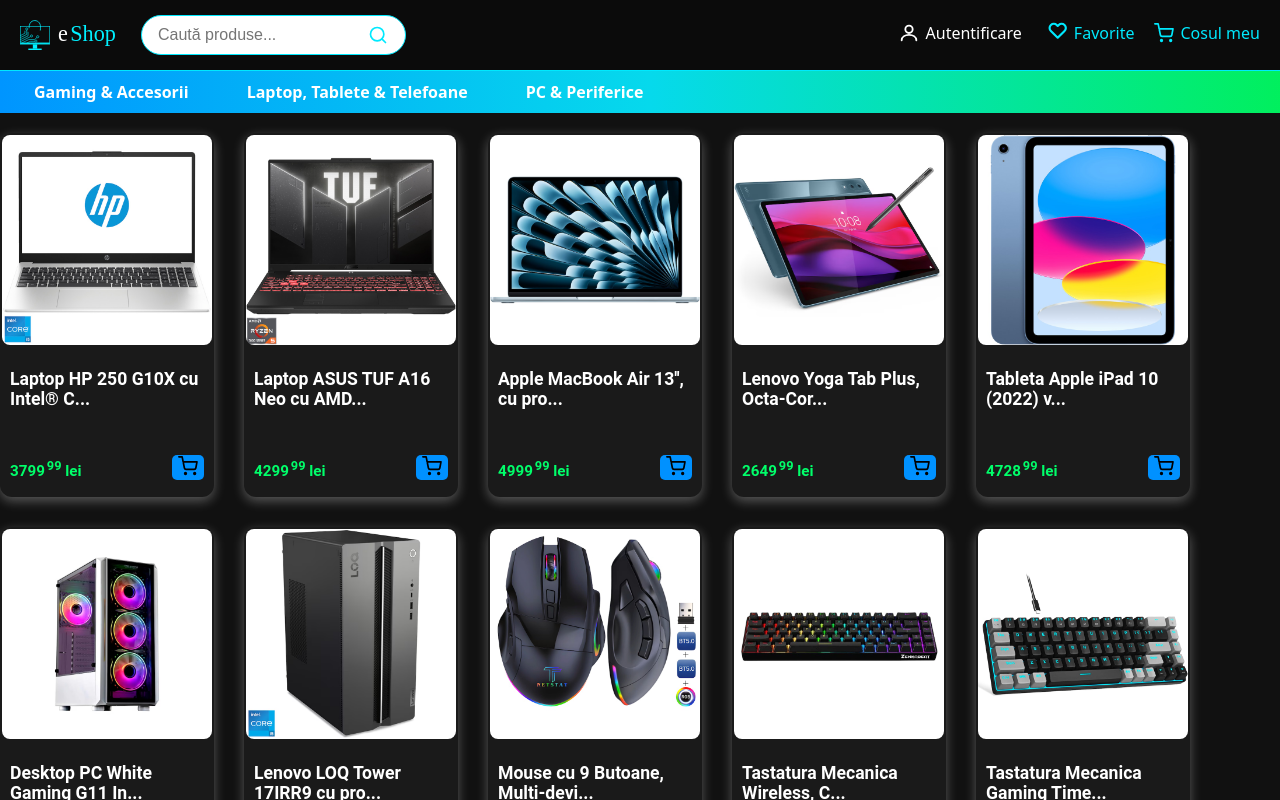
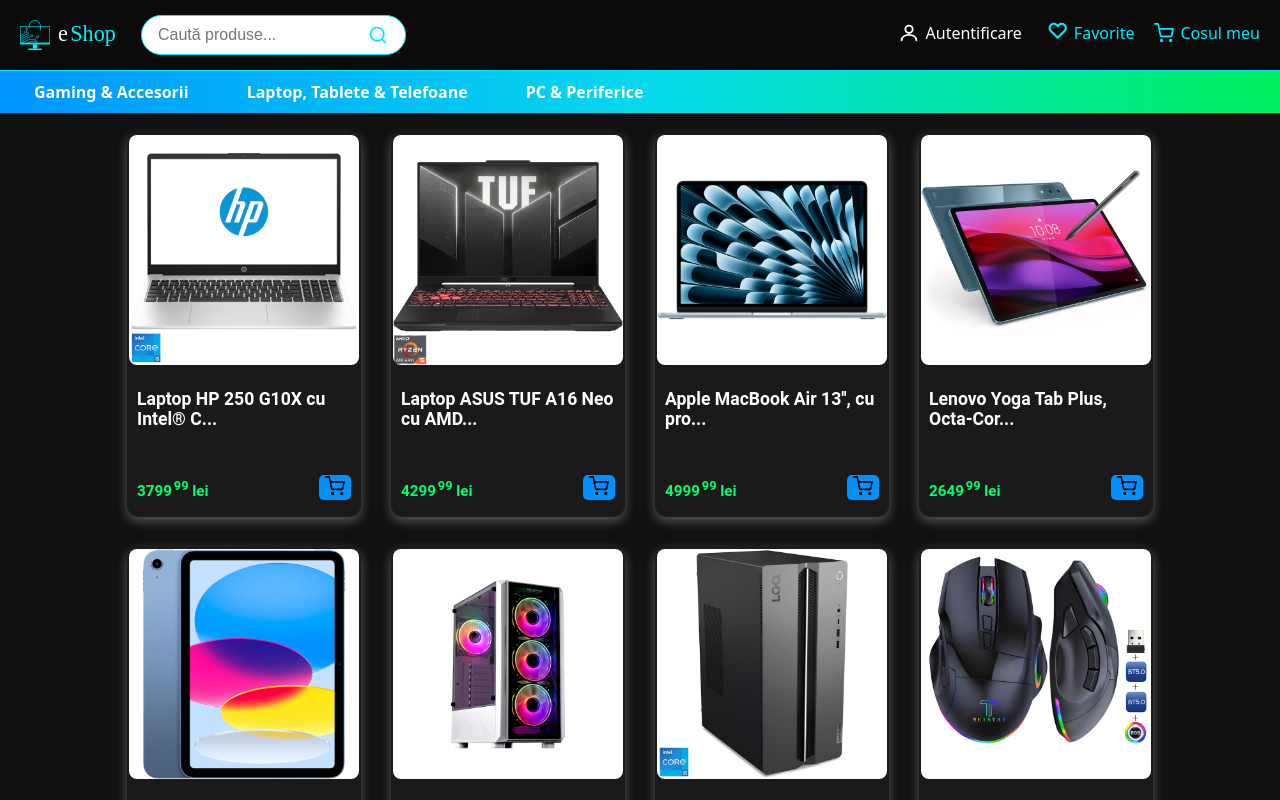
Before and after one commit to carolina1pc/eShop, a React (Vite) app: page / in a window 1280 px wide. Shown: the top 800 px of the page. Built offline with nearby package versions, Linux system fonts and the light colour scheme; data requests are answered from the project's data file.

Commit message:
Debug responsive

```diff
--- a/src/components/Cards/Cards.css
+++ b/src/components/Cards/Cards.css
@@ -8,8 +8,8 @@
   border: 2px solid transparent;
   border-radius: 12px;
   transition: all 0.3s ease;
-  max-width: 210px;
-  height: 360px;
+  max-width: 230px;
+  height: 380px;
   cursor: default;
   box-shadow: 0 4px 12px #ffffff4d;
   display: flex;
@@ -24,7 +24,7 @@
 
 .card-image {
   width: 100%;
-  height: 210px;
+  height: 230px;
   object-fit: cover;
   border-radius: 8px;
   margin-bottom: 12px;
--- a/src/pages/Home/Home.css
+++ b/src/pages/Home/Home.css
@@ -2,4 +2,5 @@
   width: 100%;
   margin: 0px 0px 0px 0px;
   font-family: 'Roboto', sans-serif;
+  align-items: center;
 }
--- a/src/pages/Products/ProductList.css
+++ b/src/pages/Products/ProductList.css
@@ -1,22 +1,10 @@
-.product-list {
-  display: flex-inline;
-  flex-wrap: wrap;
-  gap: 20px;
-  justify-content: center;
-}
-
 .cards {
   display: flex;
   flex-wrap: wrap;
-  align-items: flex-start;
+  width: auto;
   margin-top: 10px;
   margin-bottom: 10px;
   box-sizing: border-box;
+  justify-content: center;
   gap: 30px;
 }
-
-@media (max-width: 900px) {
-  .cards {
-    margin-inline: 30px;
-  }
-}
```
